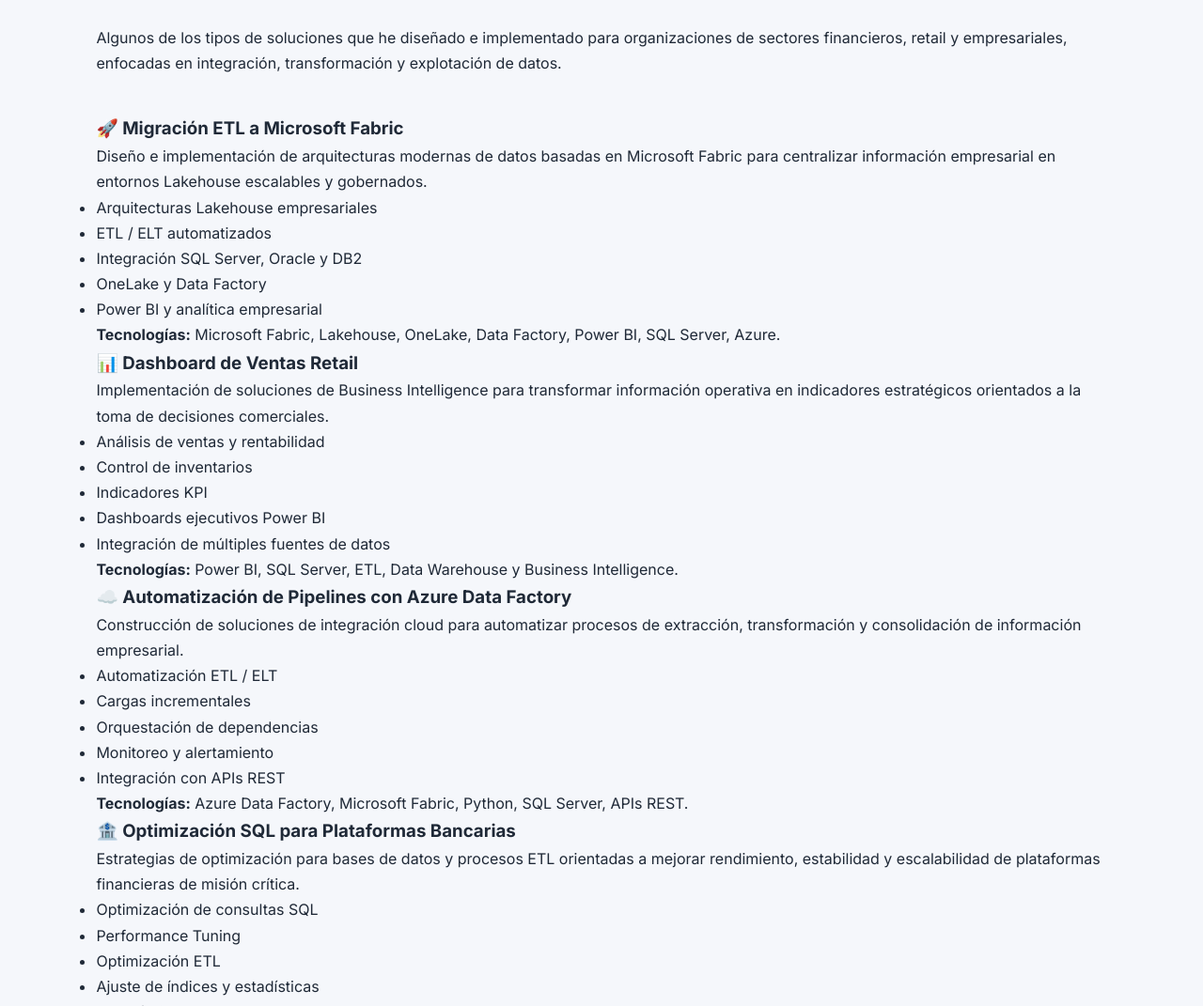
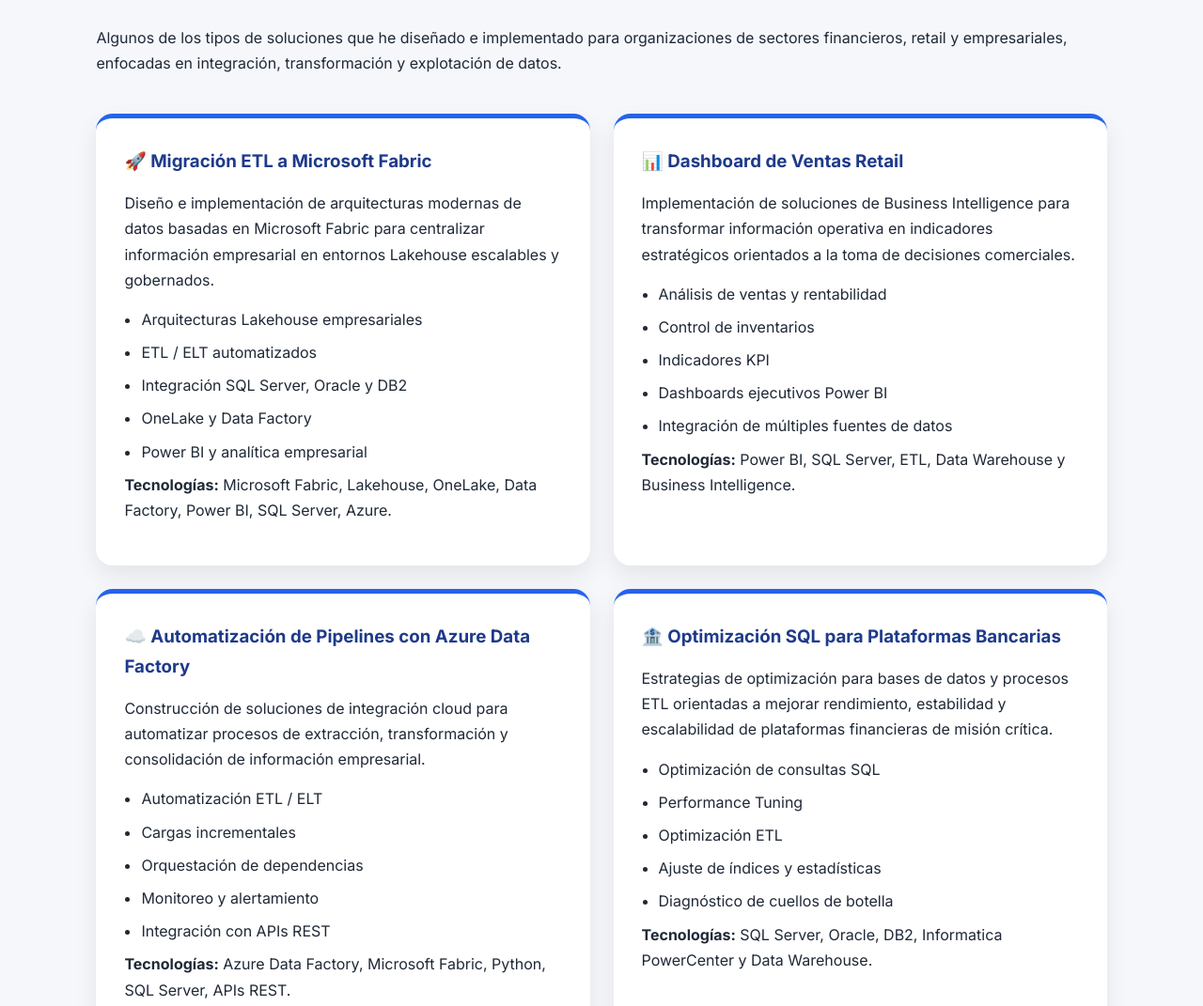
Before and after one commit to burgosmatajoseg-ui/joseburgos-dataengineer, a plain HTML site: page index.html in a window 1280 px wide. Shown: the part 3113-4184 px from the top of the page at 94% size. Drawn offline with Linux system fonts and the light colour scheme.

Commit message:
Update index.html

```diff
--- a/index.html
+++ b/index.html
@@ -13,6 +13,48 @@
 margin:0;
 padding:0;
 box-sizing:border-box;
+
+    .projects{
+    display:grid;
+    grid-template-columns:repeat(auto-fit,minmax(350px,1fr));
+    gap:25px;
+}
+
+.project{
+    background:white;
+    padding:30px;
+    border-radius:18px;
+    box-shadow:0 10px 25px rgba(0,0,0,.08);
+    border-top:5px solid #2563eb;
+    transition:all .3s ease;
+}
+
+.project:hover{
+    transform:translateY(-6px);
+}
+
+.project h3{
+    color:#1e3a8a;
+    margin-bottom:15px;
+}
+
+.project p{
+    margin-bottom:15px;
+}
+
+.project ul{
+    padding-left:18px;
+}
+
+.project li{
+    margin-bottom:8px;
+}
+
+.tech{
+    margin-top:15px;
+    color:#2563eb;
+    font-weight:600;
+}
 }
 
 body{
```
